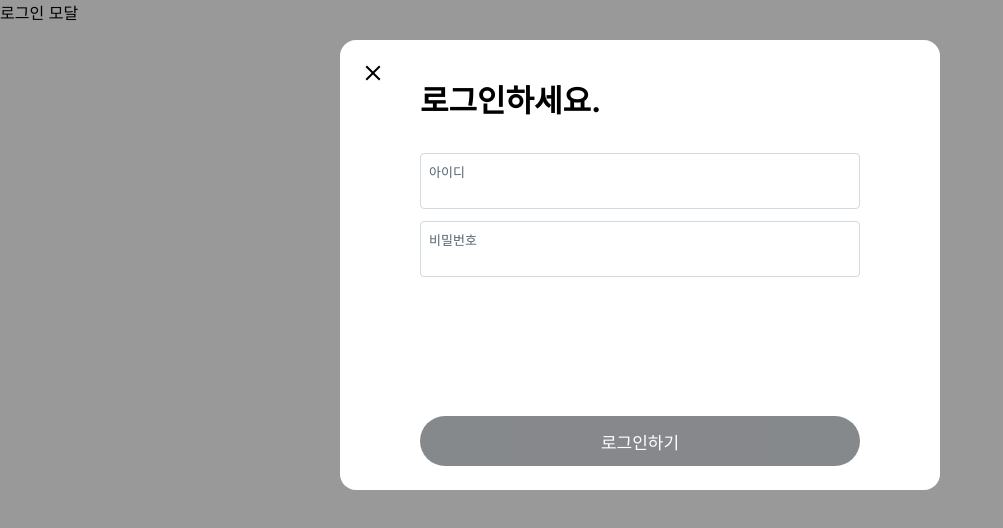
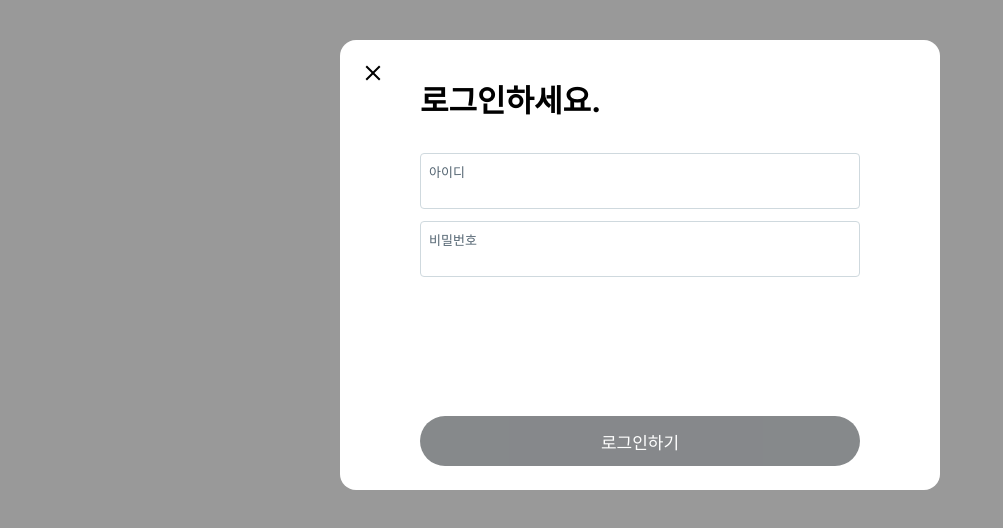
Before and after one commit to ShinjungOh/2023-learn-next-react-query, a Next.js app: page /i/flow/login in a window 1280 px wide. Shown: the top 528 px of the page, without its empty margins (0-1003 px from the left). Built offline with nearby package versions, Linux system fonts and the light colour scheme.

Commit message:
feat: 로그인 모달 intercepting routes 구현

```diff
--- /dev/null
+++ b/src/app/(beforeLogin)/@modal/(.)i/flow/login/login.module.css
@@ -0,0 +1,111 @@
+.modalBackground {
+    width: 100vw;
+    height: 100%;
+    display: flex;
+    justify-content: center;
+    position: absolute;
+    background-color: rgba(0, 0, 0, 0.4);
+    top: 0;
+    left: 0;
+    right: 0;
+    bottom: 0;
+}
+
+.modal {
+    background: #ffffff;
+    position: relative;
+    top: 5%;
+    max-width: 80vw;
+    min-width: 600px;
+    border-radius: 16px;
+    display: flex;
+    flex-direction: column;
+    height: 450px;
+}
+
+.modalHeader {
+    padding: 36px 80px 20px;
+    font-size: 31px;
+    font-weight: bold;
+}
+
+.modal form {
+    display: flex;
+    flex-direction: column;
+    flex: 1;
+}
+
+.modalBody {
+    flex: 1;
+    padding: 0 80px;
+}
+
+.inputDiv {
+    display: flex;
+    flex-direction: column;
+    height: 56px;
+    position: relative;
+    margin: 12px 0;
+}
+.inputLabel {
+    width: 100%;
+    display: inline-block;
+    position: absolute;
+    top: 0;
+    border: 1px solid rgb(207, 217, 222);
+    border-radius: 4px;
+    font-size: 13px;
+    height: 56px;
+    padding: 8px 8px 0;
+    color: rgb(83, 100, 113);
+}
+.inputLabel:focus-within {
+    color: red;
+}
+.input {
+    width: 100%;
+    border: none;
+    font-size: 17px;
+    margin-top: 16px;
+    padding: 12px 8px 8px;
+    outline: none;
+}
+
+.modalFooter {
+    padding: 24px 80px;
+}
+
+.actionButton {
+    width: 100%;
+    height: 50px;
+    border-radius: 25px;
+    background-color: rgb(15, 20, 25);
+    color: white;
+    font-size: 17px;
+    cursor: pointer;
+    border: none;
+}
+.actionButton:disabled {
+    opacity: 0.5;
+}
+.actionButton:hover {
+    background-color: rgb(39,44,48);
+}
+
+.closeButton {
+    width: 34px;
+    height: 34px;
+    border-radius: 17px;
+    border: none;
+    cursor: pointer;
+    background-color: #fff;
+    position: absolute;
+    left: 16px;
+    top: 16px;
+    display: flex;
+    align-items: center;
+    justify-content: center;
+}
+.closeButton:hover {
+    background-color: rgba(15,20,25, 0.1);
+}
--- a/src/app/(beforeLogin)/@modal/i/flow/login/page.tsx
+++ b/src/app/(beforeLogin)/@modal/(.)i/flow/login/page.tsx
@@ -1,6 +1,6 @@
 "use client";
 
-import style from '@/app/(beforeLogin)/@modal/i/flow/login/login.module.css';
+import style from '@/app/(beforeLogin)/@modal/(.)i/flow/login/login.module.css';
 import {useState} from "react";
 
 export default function LoginModal() {
--- a/src/app/(beforeLogin)/i/flow/login/page.tsx
+++ b/src/app/(beforeLogin)/i/flow/login/page.tsx
@@ -1,7 +1,51 @@
-export default function Home() {
-  return (
-      <main>
-        로그인 모달
-      </main>
-  )
+"use client";
+
+import style from '@/app/(beforeLogin)/@modal/(.)i/flow/login/login.module.css';
+import {useState} from "react";
+
+export default function LoginModal() {
+    const [id, setId] = useState();
+    const [password, setPassword] = useState();
+    const [message, setMessage] = useState();
+    const onSubmit = () => {};
+    const onClickClose = () => {};
+
+    const onChangeId = () => {};
+
+    const onChangePassword = () => {};
+
+    return (
+        <div className={style.modalBackground}>
+            <div className={style.modal}>
+                <div className={style.modalHeader}>
+                    <button className={style.closeButton} onClick={onClickClose}>
+                        <svg width={24} viewBox="0 0 24 24" aria-hidden="true"
+                             className="r-18jsvk2 r-4qtqp9 r-yyyyoo r-z80fyv r-dnmrzs r-bnwqim r-1plcrui r-lrvibr r-19wmn03">
+                            <g>
+                                <path
+                                    d="M10.59 12L4.54 5.96l1.42-1.42L12 10.59l6.04-6.05 1.42 1.42L13.41 12l6.05 6.04-1.42 1.42L12 13.41l-6.04 6.05-1.42-1.42L10.59 12z"></path>
+                            </g>
+                        </svg>
+                    </button>
+                    <div>로그인하세요.</div>
+                </div>
+                <form onSubmit={onSubmit}>
+                    <div className={style.modalBody}>
+                        <div className={style.inputDiv}>
+                            <label className={style.inputLabel} htmlFor="id">아이디</label>
+                            <input id="id" className={style.input} value={id} onChange={onChangeId} type="text" placeholder=""/>
+                        </div>
+                        <div className={style.inputDiv}>
+                            <label className={style.inputLabel} htmlFor="password">비밀번호</label>
+                            <input id="password" className={style.input} value={password} onChange={onChangePassword} type="password" placeholder=""/>
+                        </div>
+                    </div>
+                    <div className={style.message}>{message}</div>
+                    <div className={style.modalFooter}>
+                        <button className={style.actionButton} disabled={!id && !password}>로그인하기</button>
+                    </div>
+                </form>
+            </div>
+        </div>
+    );
 }
--- a/src/app/(beforeLogin)/page.tsx
+++ b/src/app/(beforeLogin)/page.tsx
@@ -14,7 +14,7 @@
               <h2>지금 가입하세요.</h2>
               <Link href="/i/flow/signup" className={styles.signup}>계정 만들기</Link>
               <h3>이미 트위터에 가입하셨나요?</h3>
-              <Link href="/login" className={styles.login}>로그인</Link>
+              <Link href="/i/flow/login" className={styles.login}>로그인</Link>
           </div>
       </>
   )
```
Also changed, not shown: src/app/(beforeLogin)/i/flow/login/login.module.css (renamed from src/app/(beforeLogin)/@modal/i/flow/login/login.module.css).
